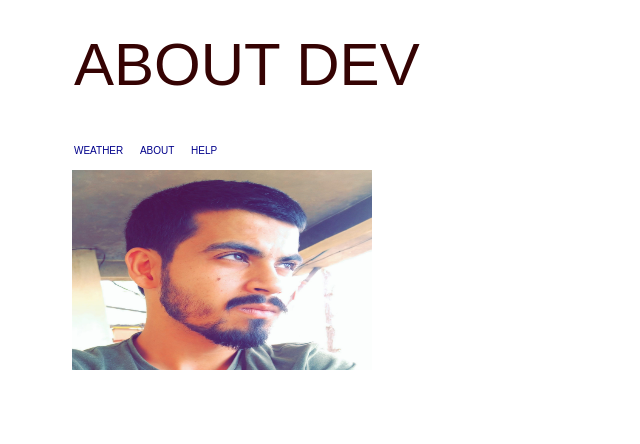
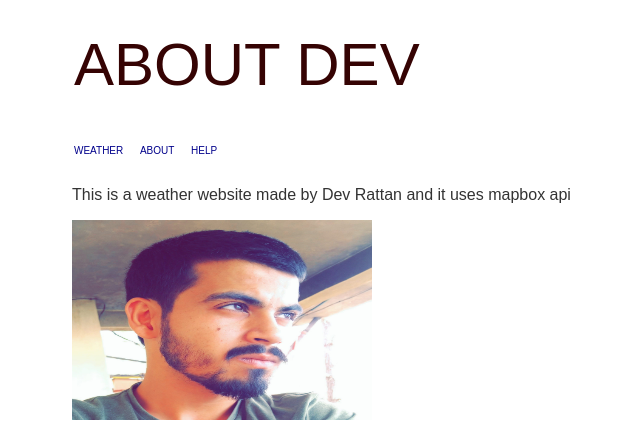
Before and after one commit to devrattan/weather-website, a Node server app: page /about in a window 1280 px wide. Shown: the top 444 px of the page, without its empty margins (318-958 px from the left). Run offline with Node 20, Linux system fonts and the light colour scheme.

Commit message:
Add about text

```diff
--- a/templates/views/about.hbs
+++ b/templates/views/about.hbs
@@ -9,6 +9,7 @@
     <body>
         <div class = "content">
         {{>header}}
+        <p>This is a weather website made by Dev Rattan and it uses mapbox api</p>
         <img class = "landscape" src = '/img/img.jpg'>
         <br>
         </div>
```
